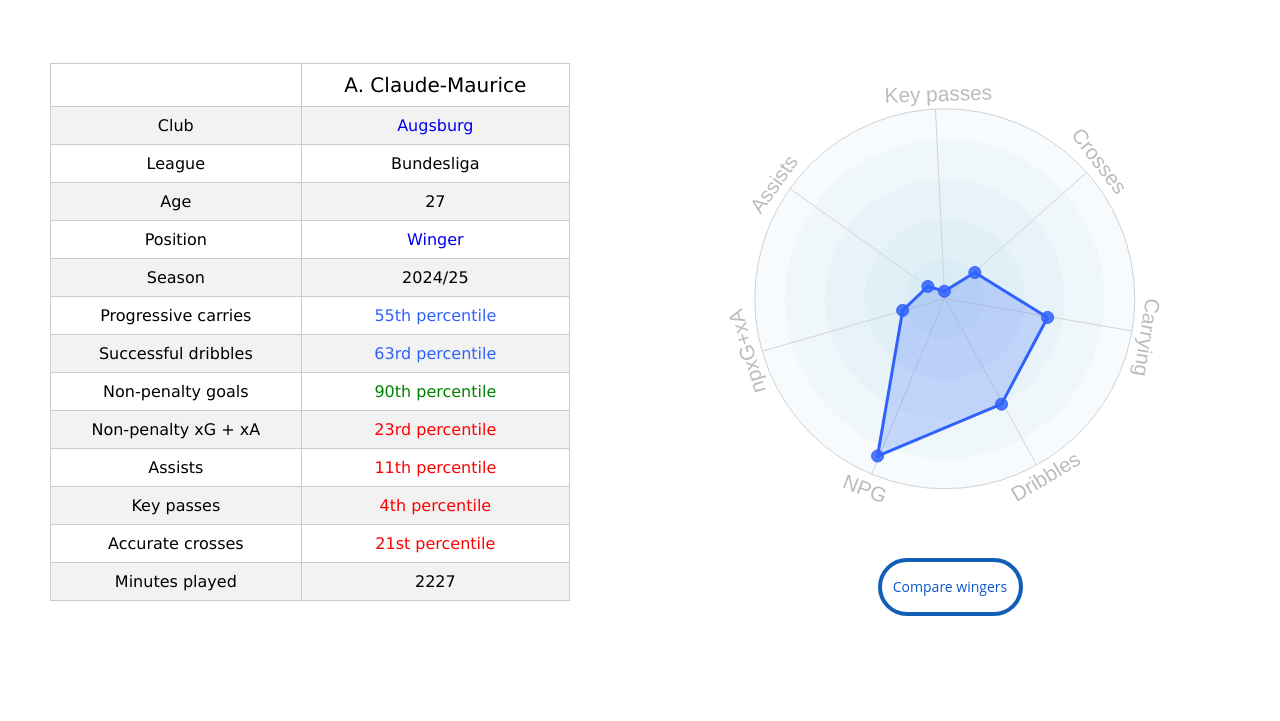
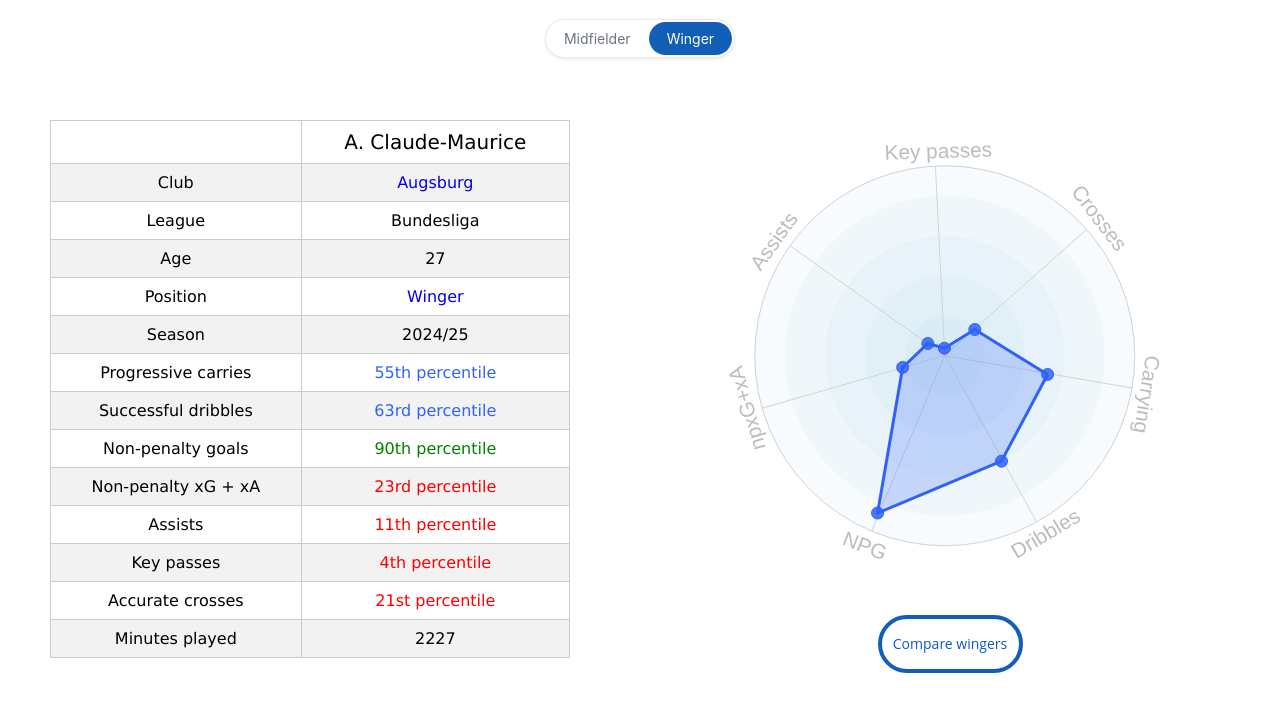
Before and after one commit to ohlitmybad/A_Claude_Maurice_Winger_stats, a plain HTML site: page index.html in a window 1280 px wide. Shown: the part 70-791 px from the top of the page. Drawn offline with nearby package versions, Linux system fonts and the light colour scheme; no server answers; a script that the page names is missing.

Commit message:
Update index.html

```diff
--- a/index.html
+++ b/index.html
@@ -705,10 +705,71 @@ svg text
     </div>
   </div></div>
 </header>
+    <div class="position-toggle-container">
+        <div class="position-toggle">
+            <a href="https://datamb.football/A_Claude_Maurice_Midfielder_stats" class="position-btn">Midfielder</a><a href="https://datamb.football/A_Claude_Maurice_Winger_stats" class="position-btn active">Winger</a>
+        </div>
+    </div>
+
 <script async src="https://pagead2.googlesyndication.com/pagead/js/adsbygoogle.js?client=ca-pub-7677714701428206"
      crossorigin="anonymous"></script>
      <script src="https://cdnjs.cloudflare.com/ajax/libs/xlsx/0.16.9/xlsx.full.min.js"></script>
-</head>
+
+    <style>
+    /* Position Toggle Styles */
+    .position-toggle-container {
+        display: flex;
+        justify-content: center;
+        margin: 10px 0 8px 0;
+        padding: 0 20px;
+    }
+
+    /* Mobile responsive */
+    @media only screen and (max-width: 1048px) {
+        .position-toggle-container {
+            margin: 8px 0 -25px 0;
+        }
+    }
+
+    .position-toggle {
+        display: flex;
+        background: white;
+        border: 1px solid #e9ecef;
+        border-radius: 20px;
+        overflow: hidden;
+        box-shadow: 0 1px 3px rgba(0,0,0,0.1);
+        gap: 2px;
+        padding: 2px;
+    }
+
+    .position-btn {
+        padding: 8px 16px;
+        border: none;
+        background: transparent;
+        cursor: pointer;
+        font-family: -apple-system, BlinkMacSystemFont, 'Segoe UI', Roboto, Oxygen, Ubuntu, Cantarell, 'Helvetica Neue', sans-serif;
+        font-size: 14px;
+        font-weight: 400;
+        color: #6c757d;
+        transition: all 0.15s ease-in-out;
+        text-decoration: none;
+        display: inline-block;
+        min-width: 80px;
+        text-align: center;
+        white-space: nowrap;
+        border-radius: 18px;
+        box-sizing: border-box;
+    }
+
+    .position-btn.active {
+        background: #135eb7;
+        color: white;
+        text-decoration: none;
+        padding: 8px 18px;
+        pointer-events: none;
+    }
+    </style>
+    </head>
 
 <script async src="https://www.googletagmanager.com/gtag/js?id=G-PSBMXX80EF"></script>
 <script>
```
